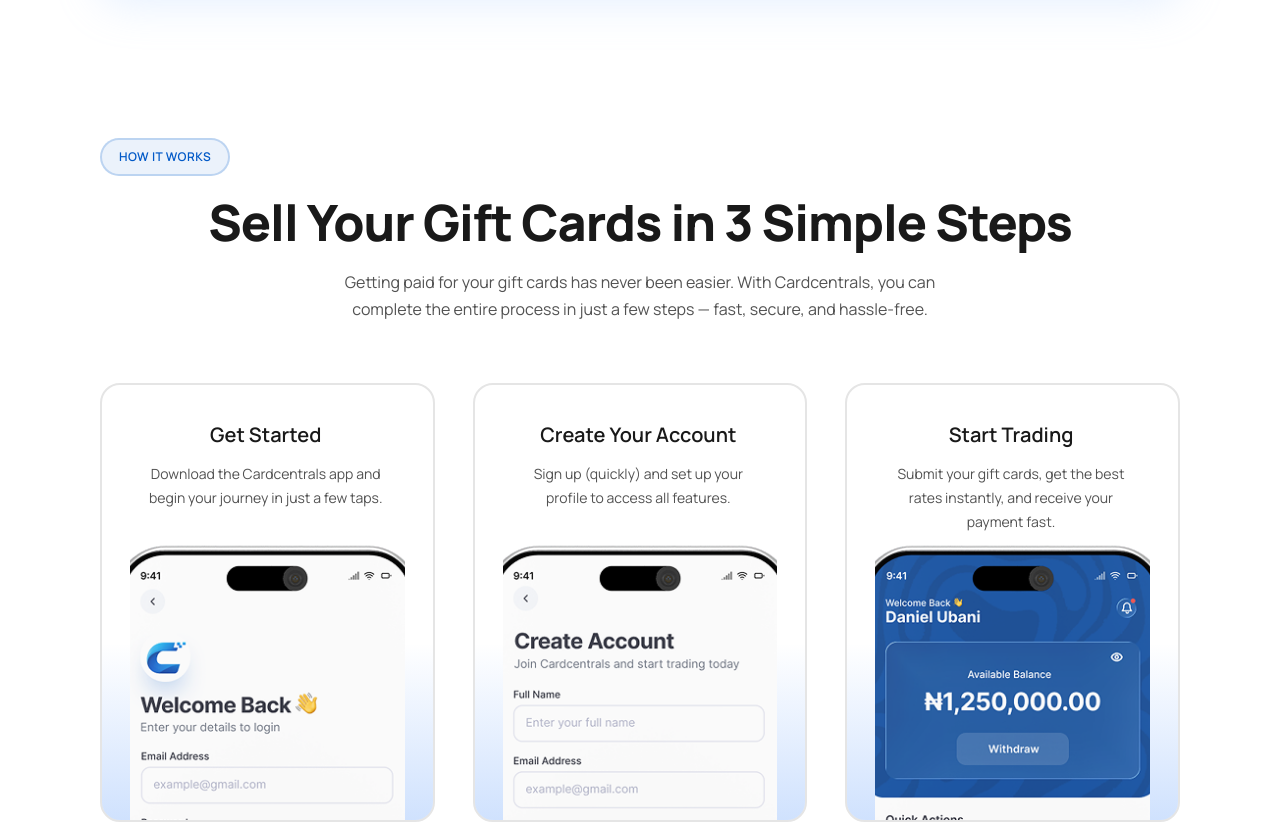
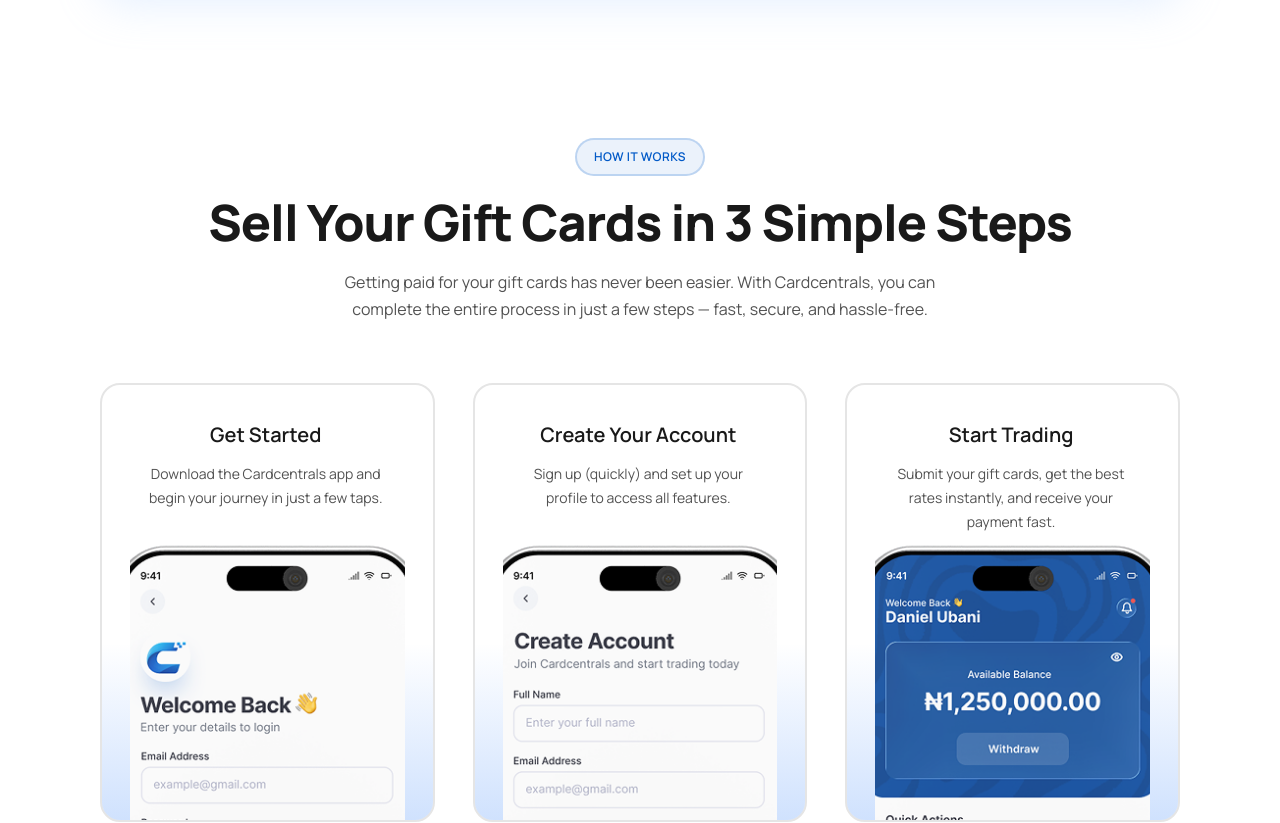
Before and after one commit to imdanielubani/cardcentral-website, a Next.js app: page / in a window 1280 px wide. Shown: the part 1680-2503 px from the top of the page. Built offline with nearby package versions, Linux system fonts and the light colour scheme.

Commit message:
fix the bug on the home page badge not centered

```diff
--- a/app/HomeClient.tsx
+++ b/app/HomeClient.tsx
@@ -39,16 +39,18 @@
 /* ── Section badge ── */
 function Badge({ text }: { text: string }) {
   return (
+    <div className="w-full flex justify-center">
       <div
-      className="inline-flex self-start items-center justify-center h-[38px] px-[17px] rounded-full border-2"
+        className="flex items-center justify-center h-[38px] px-[17px] rounded-full border-2"
         style={{
           background: "rgba(1,89,199,0.08)",
           borderColor: "rgba(1,89,199,0.2)",
         }}
       >
-      <span className="font-semibold text-[12px] text-[#0159c7] tracking-[0.48px] leading-[18px]">
+        <span className="font-semibold text-[12px] text-[#0159c7] tracking-[0.48px] leading-[18px] whitespace-nowrap">
           {text}
         </span>
+      </div>
     </div>
   );
 }
@@ -691,8 +693,19 @@
           className={`reveal${faqRef.visible ? " visible" : ""} max-w-[1240px] mx-auto grid grid-cols-1 xl:grid-cols-[608fr_632fr] gap-[50px] xl:gap-[80px] items-start`}
         >
           {/* Left — heading + Still Have Questions card */}
-          <div className="flex flex-col gap-[18px] sm:gap-[22px]">
-            <Badge text="FAQs" />
+          <div className="flex flex-col items-start gap-[18px] sm:gap-[22px]">
+            {/* FAQ badge — left-aligned only on home page */}
+            <div
+              className="flex items-center justify-center h-[38px] px-[17px] rounded-full border-2 w-fit"
+              style={{
+                background: "rgba(1,89,199,0.08)",
+                borderColor: "rgba(1,89,199,0.2)",
+              }}
+            >
+              <span className="font-semibold text-[12px] text-[#0159c7] tracking-[0.48px] leading-[18px] whitespace-nowrap">
+                FAQs
+              </span>
+            </div>
             <h2
               className="font-extrabold text-[#191919] tracking-[-0.02em] leading-[1.2]"
               style={{ fontSize: "clamp(32px, 4vw, 50px)" }}
```
Lines whose indentation alone changed are shown as unchanged.
